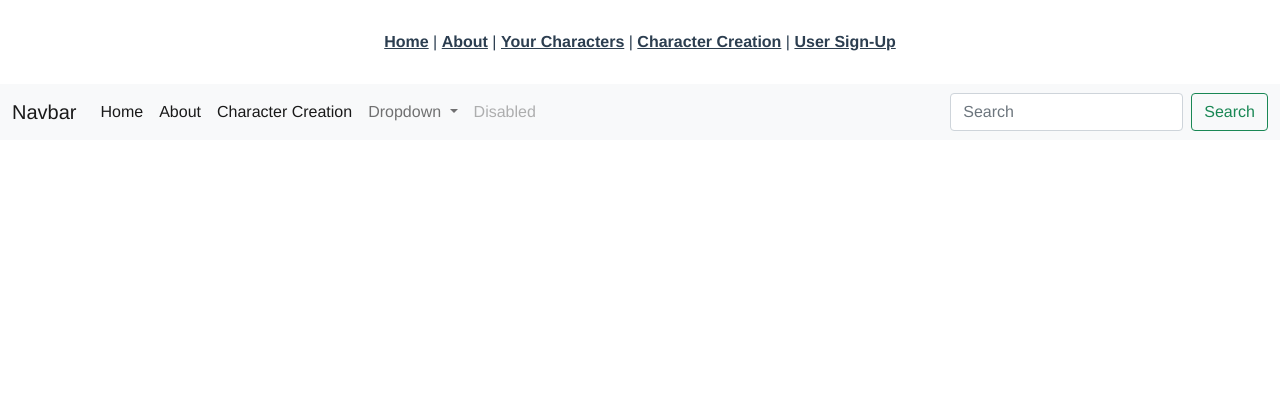
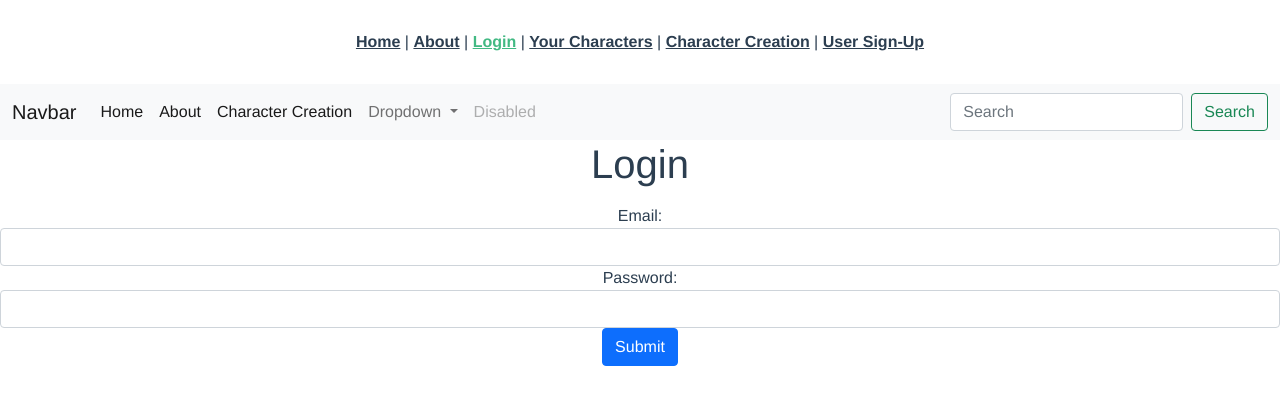
Before and after one commit to James-M-Boyette/DnD_Aid_Vue_App, a Vue app: page /login in a window 1280 px wide. Shown: the top 404 px of the page. Built offline with nearby package versions, Linux system fonts and the light colour scheme.

Commit message:
Add front end Login + redirect to Character Index page

```diff
--- a/src/App.vue
+++ b/src/App.vue
@@ -4,6 +4,8 @@
       <router-link to="/">Home</router-link>
       |
       <router-link to="/about">About</router-link>
+      |
+      <router-link to="/login">Login</router-link>
       |
       <router-link to="/Characters">Your Characters</router-link>
       |
--- a/src/main.js
+++ b/src/main.js
@@ -8,6 +8,11 @@
 axios.defaults.headers.common["X-Requested-With"] = "XMLHttpRequest";
 axios.defaults.baseURL = process.env.NODE_ENV === "development" ? "http://localhost:3000" : "/";
 
+var jwt = localStorage.getItem("jwt");
+if (jwt) {
+  axios.defaults.headers.common["Authorization"] = "Bearer " + jwt;
+}
+
 Vue.config.productionTip = false;
 
 new Vue({
--- a/src/router/index.js
+++ b/src/router/index.js
@@ -4,6 +4,7 @@
 import CharacterIndex from "../views/CharacterIndex.vue";
 import CharacterCreate from "../views/CharacterCreate.vue";
 import UserSignUp from "../views/UserSignUp.vue";
+import Login from "../views/Login.vue";
 
 Vue.use(VueRouter);
 
@@ -29,6 +30,11 @@
     component: UserSignUp,
   },
   {
+    path: "/login",
+    name: "login",
+    component: Login,
+  },
+  {
     path: "/about",
     name: "About",
     // route level code-splitting
--- /dev/null
+++ b/src/views/Login.vue
@@ -0,0 +1,57 @@
+<template>
+  <div class="login">
+    <form v-on:submit.prevent="submit()">
+      <h1>Login</h1>
+      <ul>
+        <li class="text-danger" v-for="error in errors" v-bind:key="error">
+          {{ error }}
+        </li>
+      </ul>
+      <div class="form-group">
+        <label>Email:</label>
+        <input type="email" class="form-control" v-model="email" />
+      </div>
+      <div class="form-group">
+        <label>Password:</label>
+        <input type="password" class="form-control" v-model="password" />
+      </div>
+      <input type="submit" class="btn btn-primary" value="Submit" />
+    </form>
+  </div>
+</template>
+
+<script>
+import axios from "axios";
+
+export default {
+  data: function () {
+    return {
+      email: "",
+      password: "",
+      errors: [],
+    };
+  },
+  methods: {
+    submit: function () {
+      var params = {
+        email: this.email,
+        password: this.password,
+      };
+      axios
+        .post("/api/sessions", params)
+        .then((response) => {
+          axios.defaults.headers.common["Authorization"] = "Bearer " + response.data.jwt;
+          localStorage.setItem("jwt", response.data.jwt);
+          this.$router.push("/");
+          this.$router.push("/Characters");
+        })
+        .catch((error) => {
+          console.log(error.response);
+          this.errors = ["Invalid email or password."];
+          this.email = "";
+          this.password = "";
+        });
+    },
+  },
+};
+</script>
```
